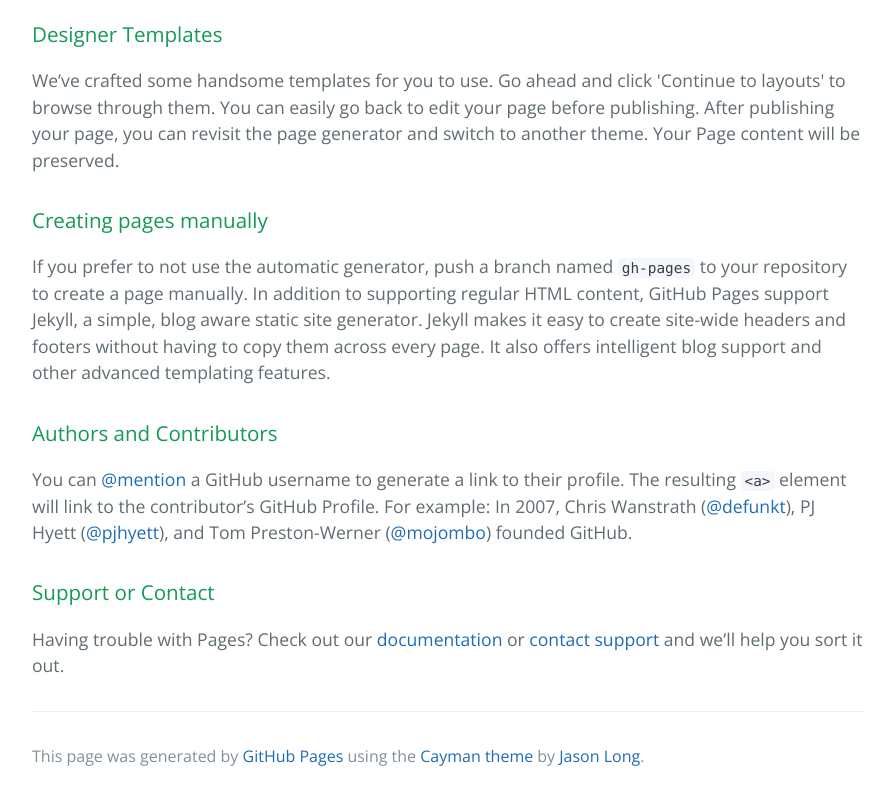
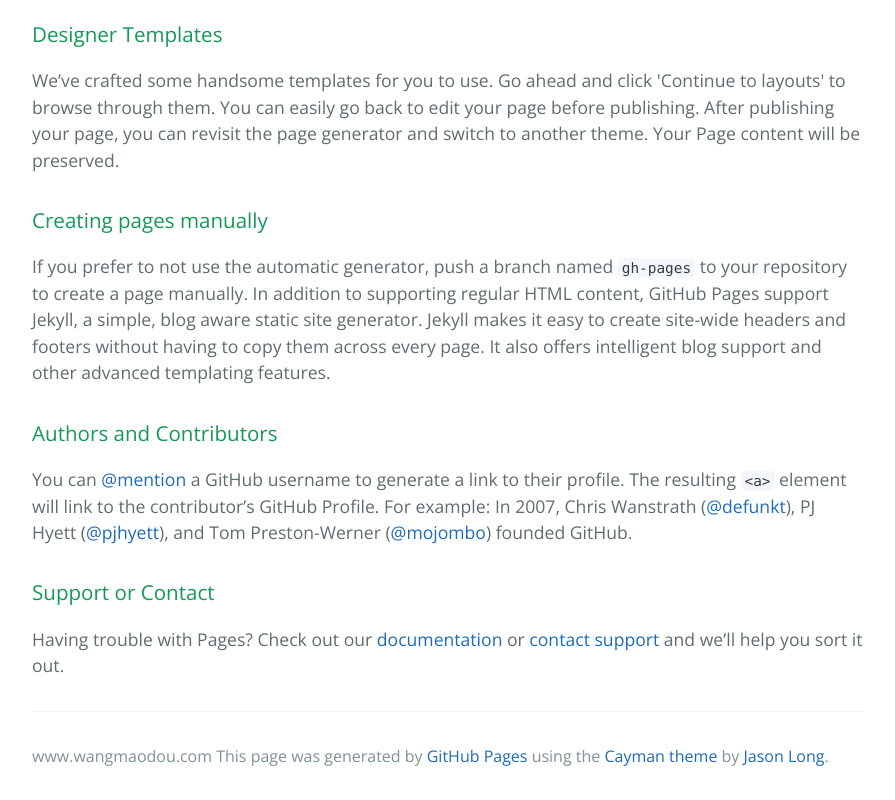
Before and after one commit to wangmaodou/wangmaodou.github.io, a plain HTML site: page index.html in a window 1280 px wide. Shown: the part 516-1316 px from the top of the page, without its empty margins (192-1087 px from the left). Drawn offline with nearby package versions, Linux system fonts and the light colour scheme.

Commit message:
Update index.html

```diff
--- a/index.html
+++ b/index.html
@@ -42,7 +42,7 @@
 <p>Having trouble with Pages? Check out our <a href="https://help.github.com/pages">documentation</a> or <a href="https://github.com/contact">contact support</a> and we’ll help you sort it out.</p>
 
       <footer class="site-footer">
-
+        <span class="site-footer-credits">www.wangmaodou.com</span>
         <span class="site-footer-credits">This page was generated by <a href="https://pages.github.com">GitHub Pages</a> using the <a href="https://github.com/jasonlong/cayman-theme">Cayman theme</a> by <a href="https://twitter.com/jasonlong">Jason Long</a>.</span>
       </footer>
 
```
